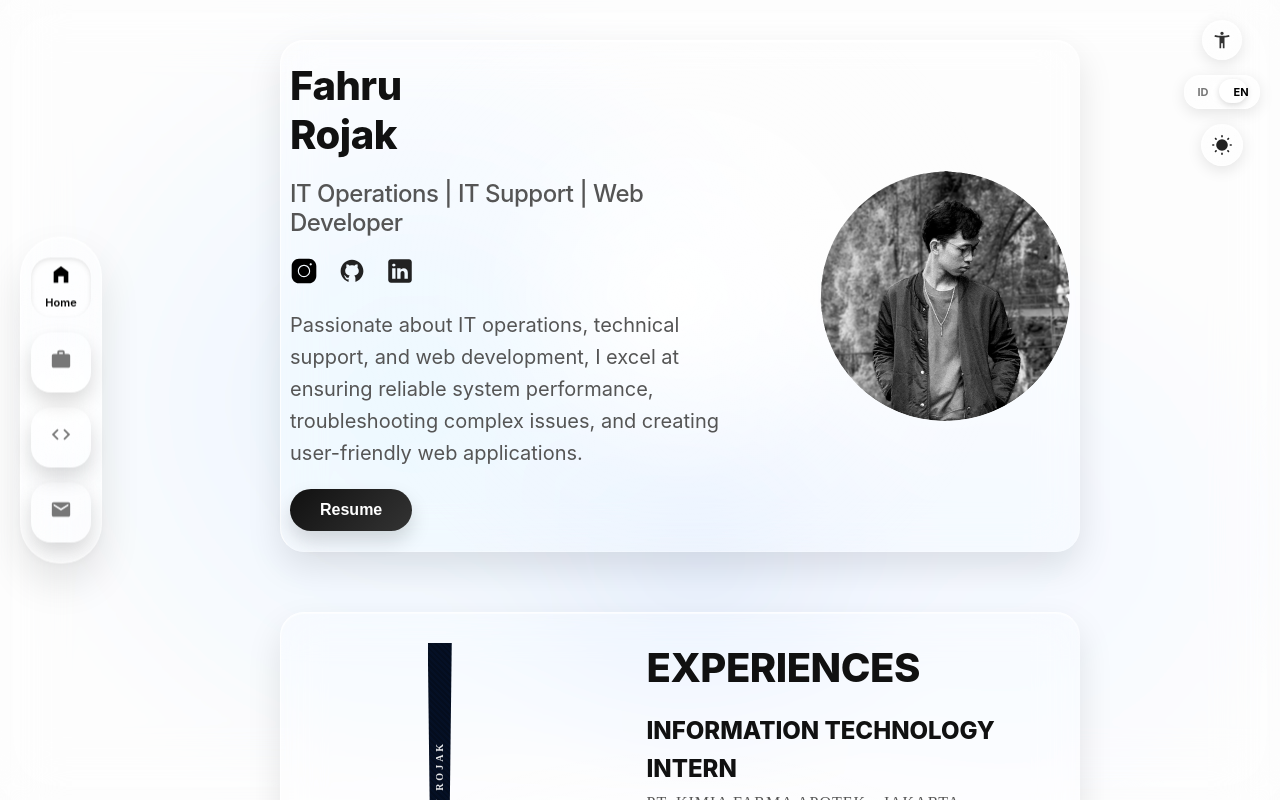
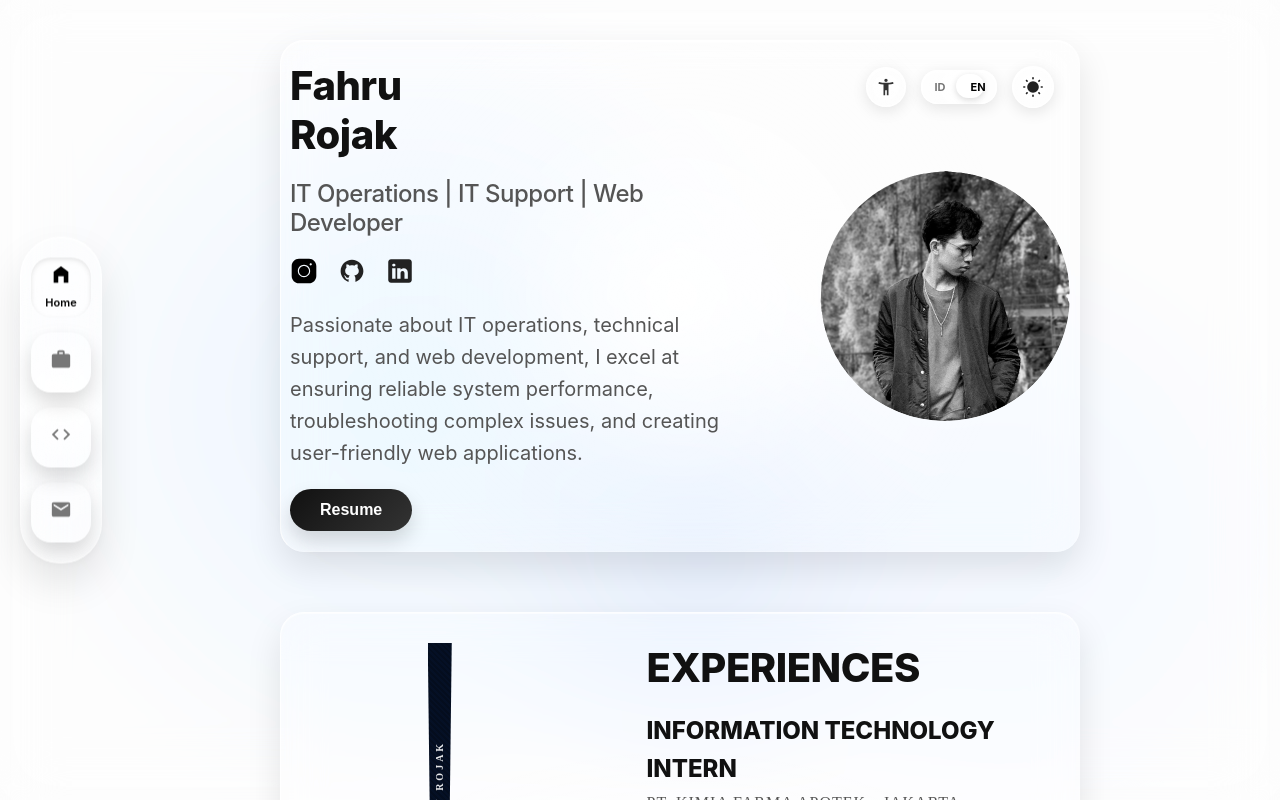
Before and after one commit to fahrurojak/fahru-portofolio, a React (Vite) app: page / in a window 1280 px wide. Shown: the top 800 px of the page. Built offline with nearby package versions, Linux system fonts and the light colour scheme.

Commit message:
fix: adjust global controls responsiveness and placement

```diff
--- a/src/App.jsx
+++ b/src/App.jsx
@@ -8,7 +8,6 @@ import Projects from './sections/Projects/Projects';
 import Skills from './sections/Skills/Skills';
 import NavigationBar from './common/NavigationBar/NavigationBar';
 import LiquidBackground from './common/LiquidBackground/LiquidBackground';
-import GlobalControls from './common/GlobalControls/GlobalControls';
 import Experience from './sections/Experience/Experience';
 
 function CustomCursor() {
@@ -160,7 +159,6 @@ function App() {
     <>
       <CustomCursor />
       <LiquidBackground />
-      <GlobalControls />
       <NavigationBar activeTab={activeTab} setActiveTab={setActiveTab} />
       <div className="main-content">
         <AnimatePresence mode="wait">
--- a/src/common/AccessibilityMenu/AccessibilityMenu.css
+++ b/src/common/AccessibilityMenu/AccessibilityMenu.css
@@ -62,13 +62,23 @@
 
 .a11y-panel {
   position: absolute;
-  top: 0;
-  right: 50px;
+  top: 50px;
+  right: 50%;
+  transform: translateX(50%);
   width: 320px;
-  max-width: calc(100vw - 80px);
+  max-width: calc(100vw - 40px);
   padding: 20px !important;
-  transform-origin: top right;
+  transform-origin: top center;
   border-radius: 20px !important;
+  z-index: 100;
+}
+
+@media (min-width: 800px) {
+  .a11y-panel {
+    right: 0;
+    transform: none;
+    transform-origin: top right;
+  }
 }
 
 .a11y-header {
--- a/src/common/GlobalControls/GlobalControls.css
+++ b/src/common/GlobalControls/GlobalControls.css
@@ -1,12 +1,23 @@
 .global-controls {
-  position: fixed;
-  top: 20px;
-  right: 20px;
   display: flex;
-  flex-direction: column;
+  flex-direction: row;
+  justify-content: center;
   align-items: center;
   gap: 15px;
-  z-index: 2000;
+  width: 100%;
+  margin-bottom: 15px;
+  position: relative;
+  z-index: 50;
+}
+
+@media (min-width: 800px) {
+  .global-controls {
+    position: absolute;
+    top: 25px;
+    right: 25px;
+    width: auto;
+    margin-bottom: 0;
+  }
 }
 
 /* Modern Language Switch */
--- a/src/sections/Hero/Hero.jsx
+++ b/src/sections/Hero/Hero.jsx
@@ -9,6 +9,7 @@ import linkedinDark from '../../assets/linkedin-dark.svg';
 import CV from '../../assets/cv.pdf';
 import { useTheme } from '../../common/ThemeContext';
 import { useLanguage } from '../../common/LanguageContext';
+import GlobalControls from '../../common/GlobalControls/GlobalControls';
 
 function Hero() {
   const { theme } = useTheme();
@@ -22,6 +23,7 @@ function Hero() {
 
   return (
     <section id="hero" className={`glass-panel ${styles.container}`}>
+      <GlobalControls />
       <div className={styles.colorModeContainer}>
         <img
           src={heroImg}
```
